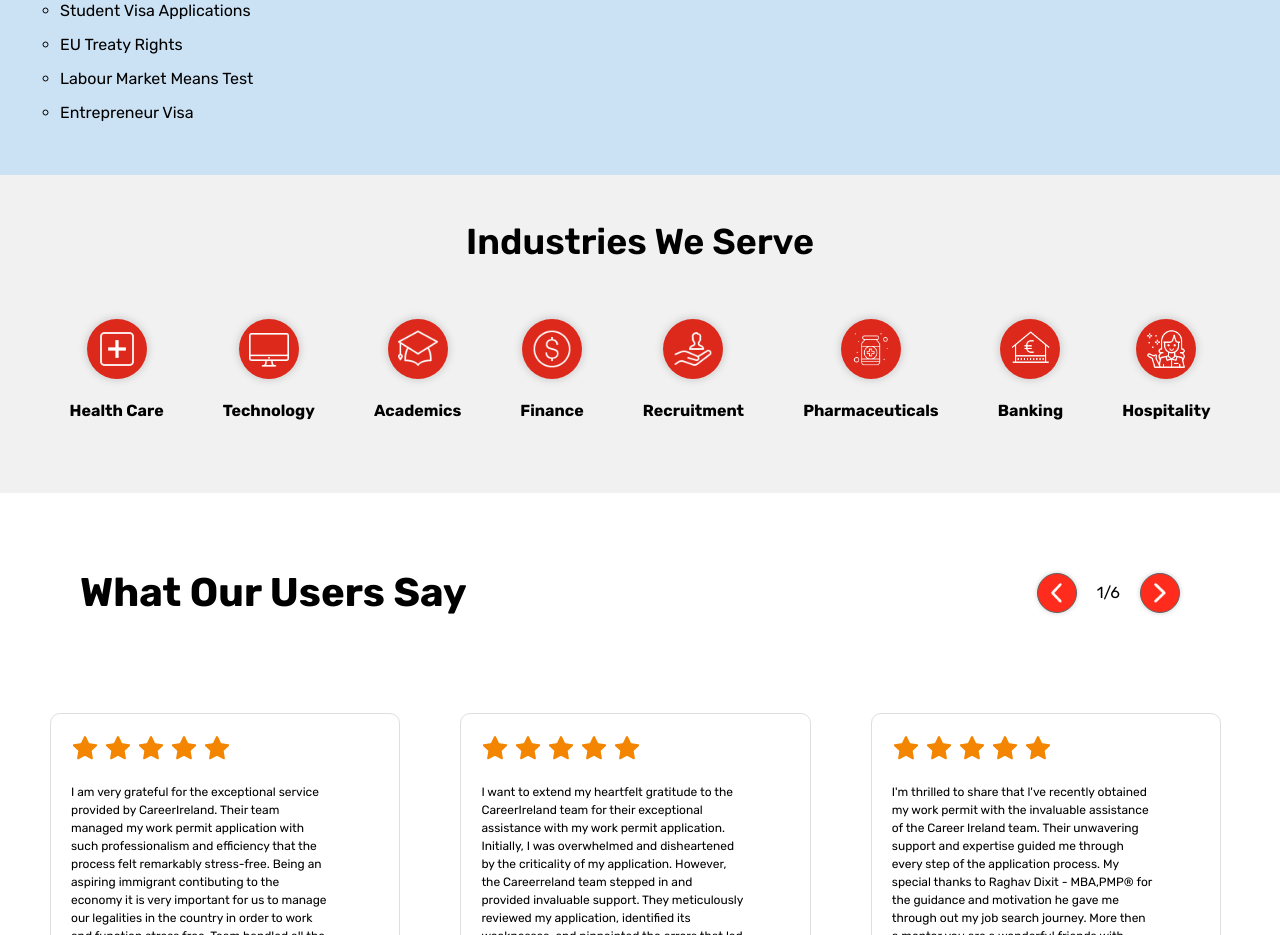
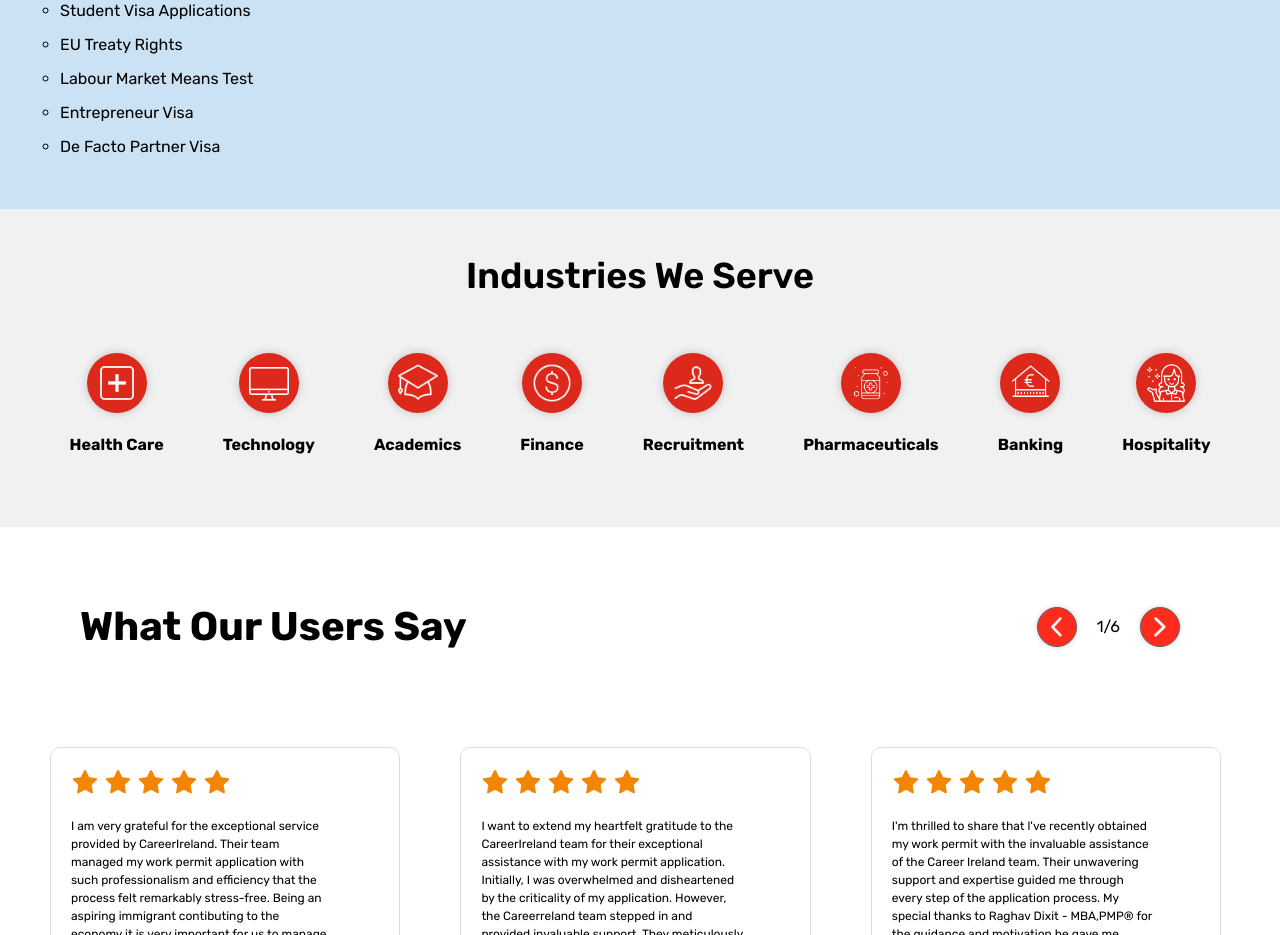
Before and after one commit to TartejBrothers/Poolbeg-Immigration, a React (Create React App) app: page / in a window 1280 px wide. Shown: the part 1280-2215 px from the top of the page. Built offline with nearby package versions, Linux system fonts and the light colour scheme.

Commit message:
Updated: Content

```diff
--- a/src/pages/aboutus.jsx
+++ b/src/pages/aboutus.jsx
@@ -43,6 +43,7 @@
           <li>EU Treaty Rights</li>
           <li>Labour Market Means Test</li>
           <li>Entrepreneur Visa</li>
+          <li>De Facto Partner Visa</li>
         </ul>
 
         <h2>Our Journey and Purpose</h2>
--- a/src/pages/home.jsx
+++ b/src/pages/home.jsx
@@ -103,6 +103,7 @@
             <li>EU Treaty Rights</li>
             <li>Labour Market Means Test</li>
             <li>Entrepreneur Visa</li>
+            <li>De Facto Partner Visa</li>
           </ul>
         </div>
         <div className="homeaboutusright">
```
